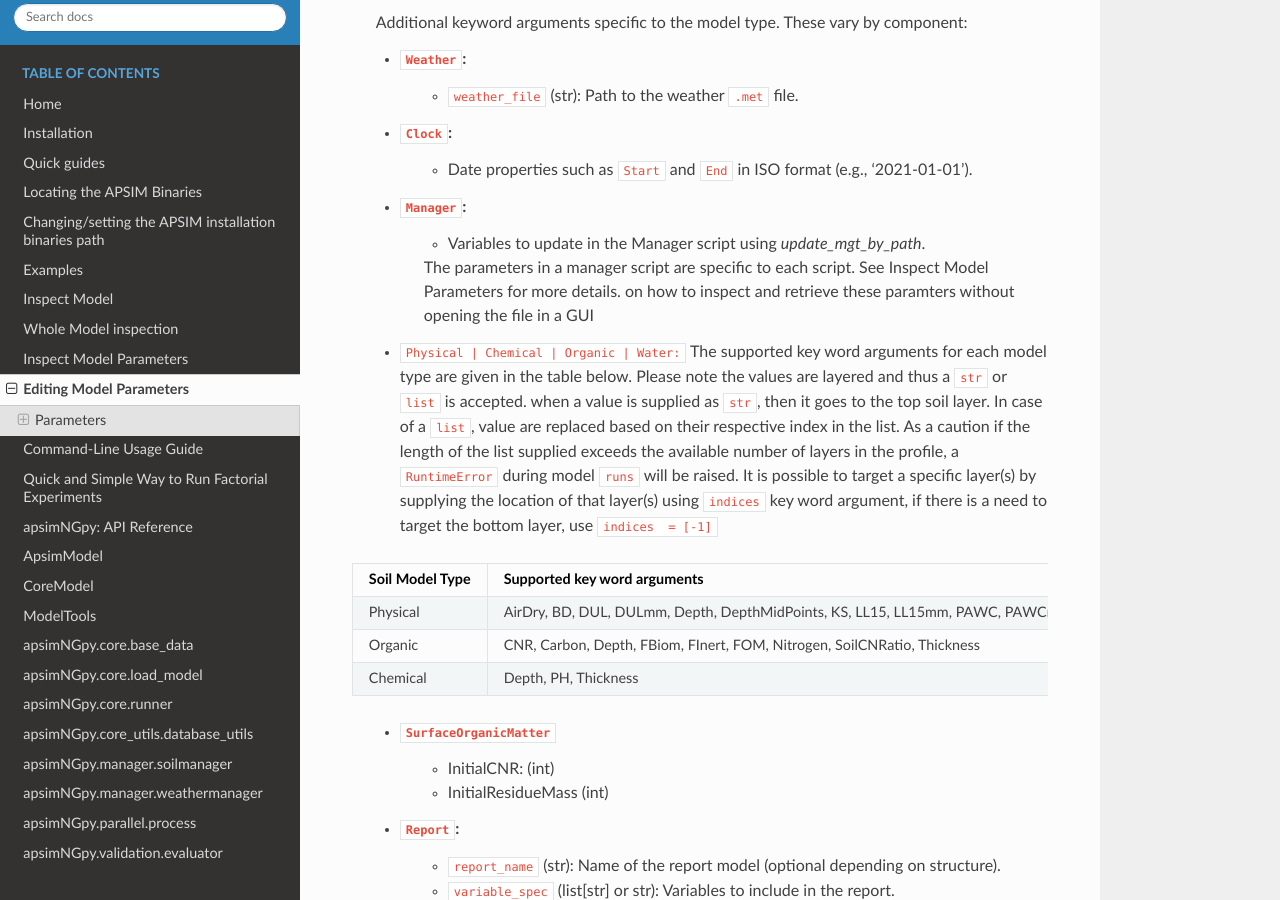
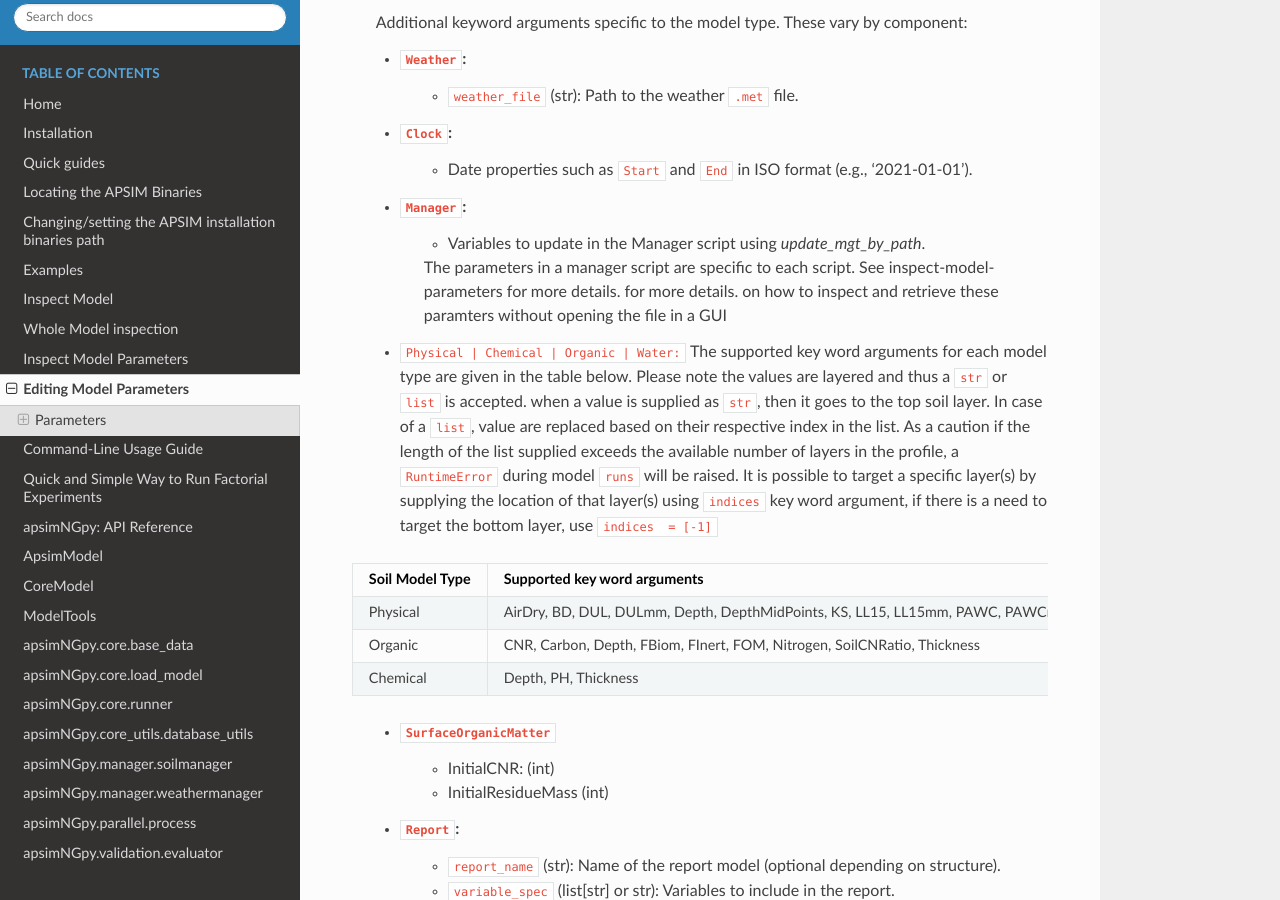
Before and after one commit to MAGALA-RICHARD/documentation-example, a Sphinx documentation site: the page built from doc/edit.rst, in a window 1280 px wide and 900 px high, scrolled down 673 px. Built offline with Sphinx 7.4.7 and the Read the Docs theme 3.1.0, drawn with Linux system fonts in a browser that asks for light colours.

```diff
--- a/doc/edit.rst
+++ b/doc/edit.rst
@@ -32,7 +32,7 @@
 
     - ``Manager``:
         - Variables to update in the Manager script using `update_mgt_by_path`.
-        The parameters in a manager script are specific to each script. See :ref:`Inspect Model Parameters` for more details. on how to inspect and retrieve these paramters without opening the file in a GUI
+        The parameters in a manager script are specific to each script. See :ref:`inspect-model-parameters` for more details. for more details. on how to inspect and retrieve these paramters without opening the file in a GUI
 
     - ``Physical | Chemical | Organic | Water:``
       The supported key word arguments for each model type are given in the table below. Please note the values are layered and thus a ``str`` or ``list`` is accepted.
--- a/doc/inspect_model_parameters.rst
+++ b/doc/inspect_model_parameters.rst
@@ -1,3 +1,6 @@
+I
+.. _inspect-model-parameters:
+
 Inspect Model Parameters
 =============================
 
```
